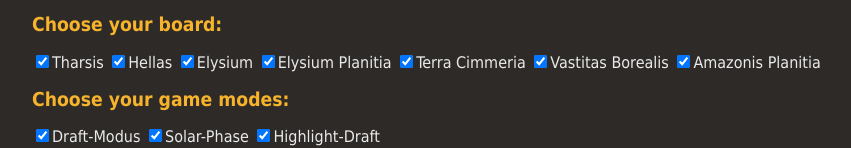
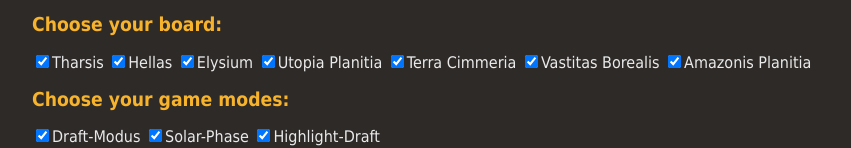
Before and after one commit to mhs2508/siemema-tfm, a plain HTML site: page tfm_random.html in a window 1280 px wide. Shown: the part 285-433 px from the top of the page, without its empty margins (8-859 px from the left). Drawn offline with Linux system fonts and the light colour scheme.

Commit message:
Fixed wrong label in random game generator

```diff
--- a/tfm_random.html
+++ b/tfm_random.html
@@ -31,7 +31,7 @@
     <label><input checked id="Tharsis" type="checkbox" />Tharsis</label>
     <label><input checked id="Hellas" type="checkbox" />Hellas</label>
     <label><input checked id="Elysium" type="checkbox" />Elysium</label>
-    <label><input checked id="Utopia" type="checkbox" />Elysium Planitia</label>
+    <label><input checked id="Utopia" type="checkbox" />Utopia Planitia</label>
     <label><input checked id="Cimmeria" type="checkbox" />Terra Cimmeria</label>
     <label><input checked id="Vastitas" type="checkbox" />Vastitas Borealis</label>
     <label><input checked id="Amazonis" type="checkbox" />Amazonis Planitia</label>
```
